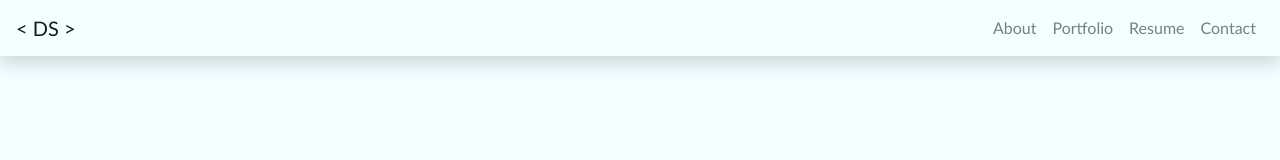
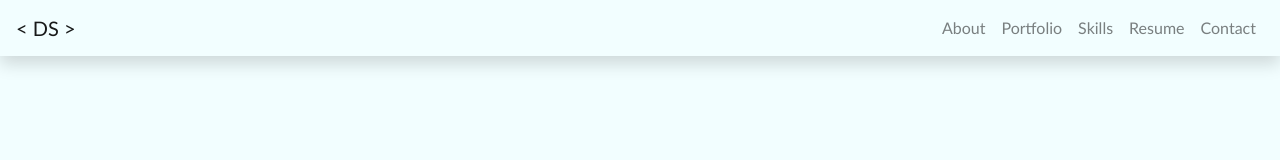
Before and after one commit to Bigshmow/Profile-React, a React (Create React App) app: page / in a window 1280 px wide. Shown: the top 160 px of the page. Built offline with nearby package versions, Linux system fonts and the light colour scheme.

Commit message:
adding a skills page, will contain random project generator

```diff
--- a/src/components/Topnav.js
+++ b/src/components/Topnav.js
@@ -17,6 +17,9 @@ export const Topnav = (props) => {
         break;
       case "Portfolio":
         scroller("Highlights")
+        break;
+      case "Skills":
+        scroller("Skills")
         break;
       default:
         break;
@@ -41,6 +44,9 @@ export const Topnav = (props) => {
               <NavLink onClick={e => handleScroll("Portfolio")}>Portfolio</NavLink>
             </NavItem>
             <NavItem>
+              <NavLink onClick={e => handleScroll("Skills")}>Skills</NavLink>
+            </NavItem>
+            <NavItem>
               <NavLink href={Resume} target='_blank'>Resume</NavLink>
             </NavItem>
             <NavItem>
--- a/src/pages/Dashboard.js
+++ b/src/pages/Dashboard.js
@@ -29,7 +29,7 @@ export const Dashboard = props => {
           <Highlights />
         </Row>
         <br></br>
-        <Row className="main2" id='Portfolio'>
+        <Row className="main2" id='Skills'>
           <Portfolio />
         </Row>
         {/* <Row className="main2" id='Contact'>
```
